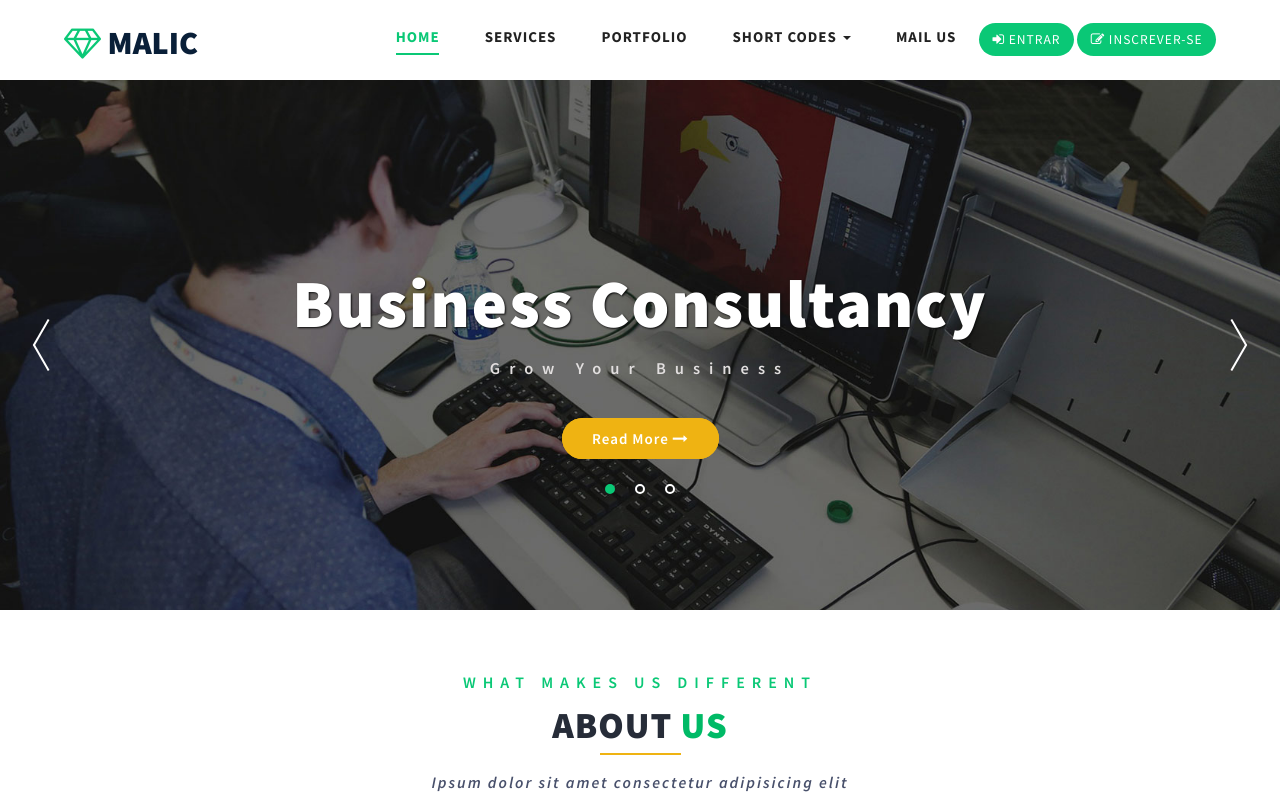
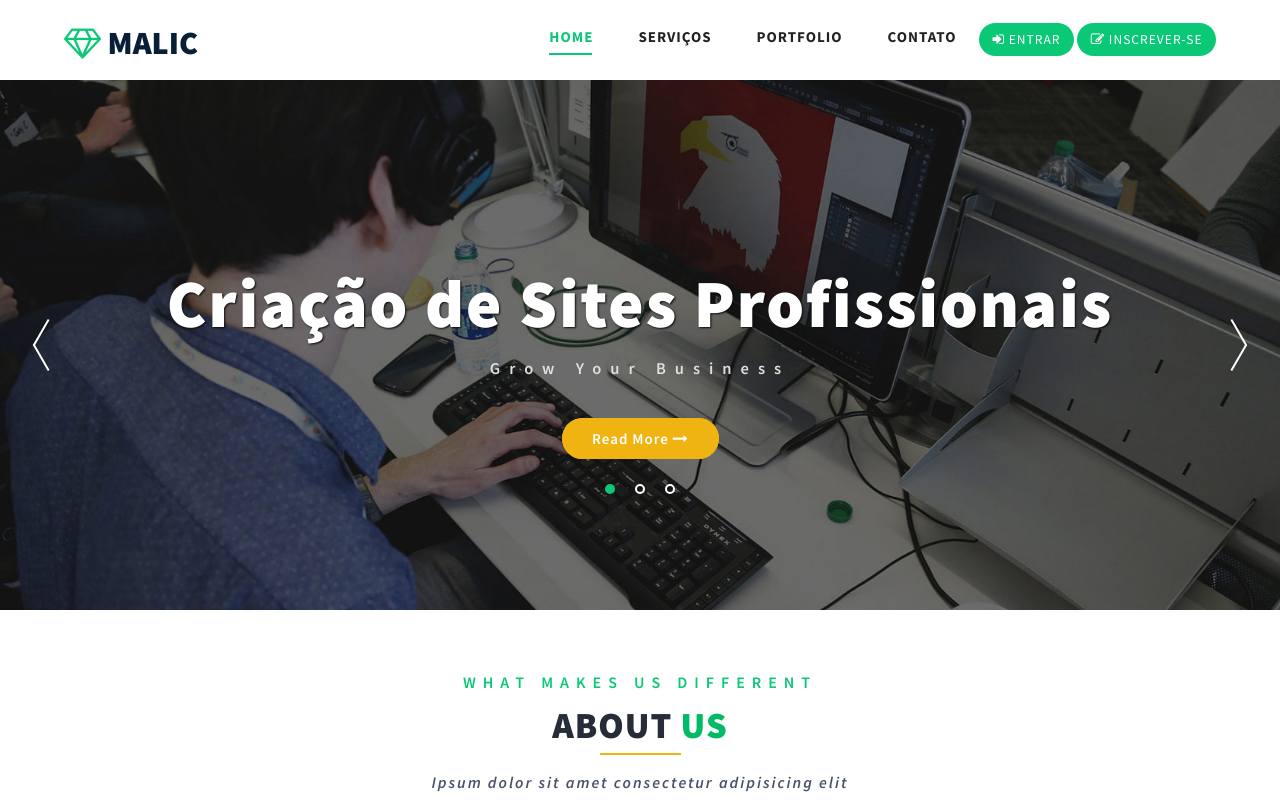
Before and after one commit to r4f43lff/consultoria.github.io, a plain HTML site: page index.html in a window 1280 px wide. Shown: the top 800 px of the page. Drawn offline with Linux system fonts and the light colour scheme.

Commit message:
Update index.html

```diff
--- a/index.html
+++ b/index.html
@@ -46,16 +46,11 @@ Smartphone Compatible web template, free webdesigns for Nokia, Samsung, LG, Sony
 					<nav class="link-effect-2" id="link-effect-2">
 						<ul class="nav navbar-nav">
 							<li class="active"><a href="index.html" class="effect-3">Home</a></li>
-							<li><a href="services.html" class="effect-3">Services</a></li>
+							<li><a href="services.html" class="effect-3">Serviços</a></li>
 							<li><a href="portfolio.html" class="effect-3">Portfolio</a></li>
 							<li class="dropdown">
-								<a href="#" class="dropdown-toggle effect-3" data-toggle="dropdown">Short Codes <b class="caret"></b></a>
-								<ul class="dropdown-menu agile_short_dropdown">
-									<li><a href="icons.html">Web Icons</a></li>
-									<li><a href="typography.html">Typography</a></li>
-								</ul>
 							</li>
-							<li><a href="mail.html" class="effect-3">Mail Us</a></li>
+							<li><a href="mail.html" class="effect-3">Contato</a></li>
 						</ul>
 					</nav>
 
@@ -74,7 +69,7 @@ Smartphone Compatible web template, free webdesigns for Nokia, Samsung, LG, Sony
 							<div class="container">
 								<div class="agileits-banner-info">
 
-									<h3>Business Consultancy </h3>
+									<h3>Criação de Sites Profissionais</h3>
 									 <p>Grow Your Business</p>
 										<div class="more">
 									<a href="#" class="hvr-shutter-in-vertical" data-toggle="modal" data-target="#myModal">Read More <i class="fa fa-long-arrow-right" aria-hidden="true"></i></a>
```
